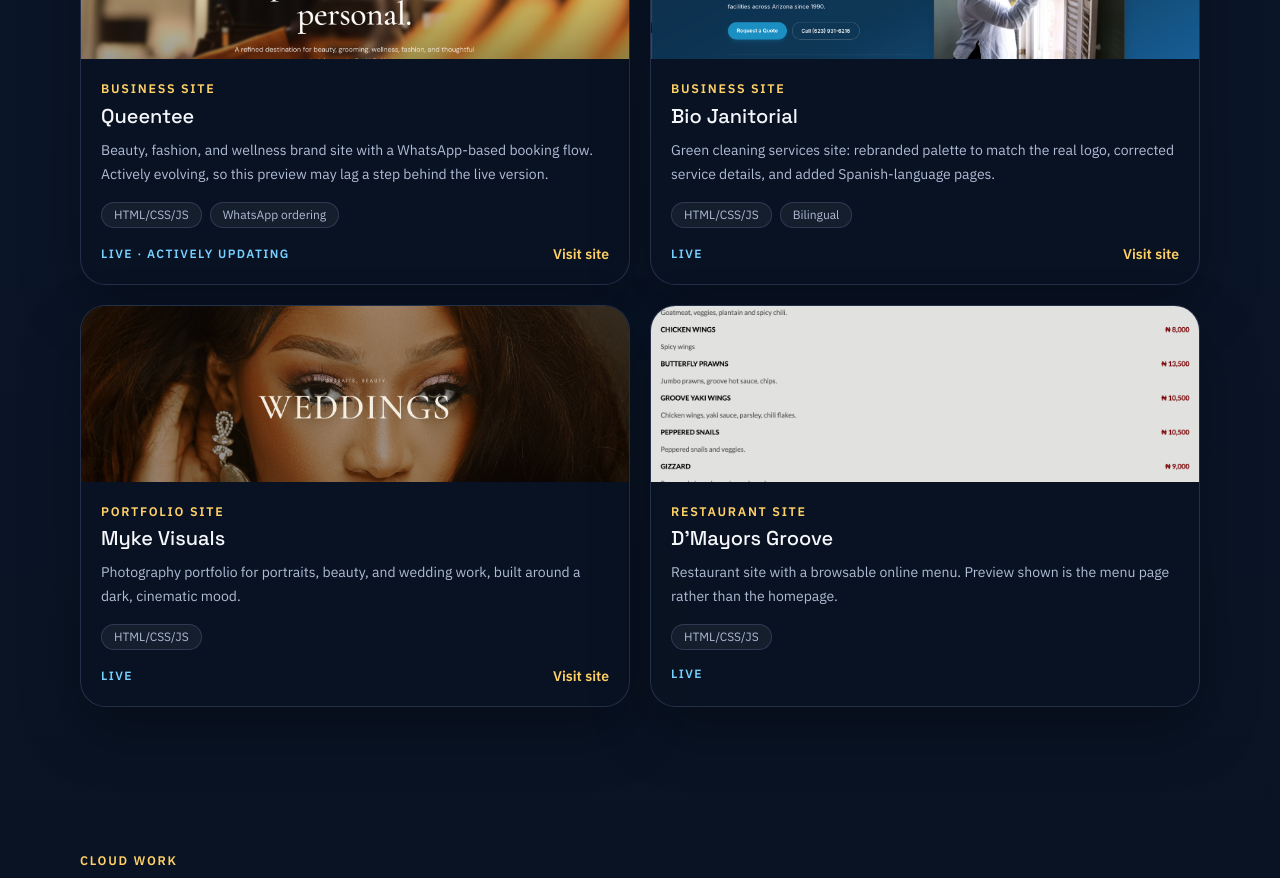
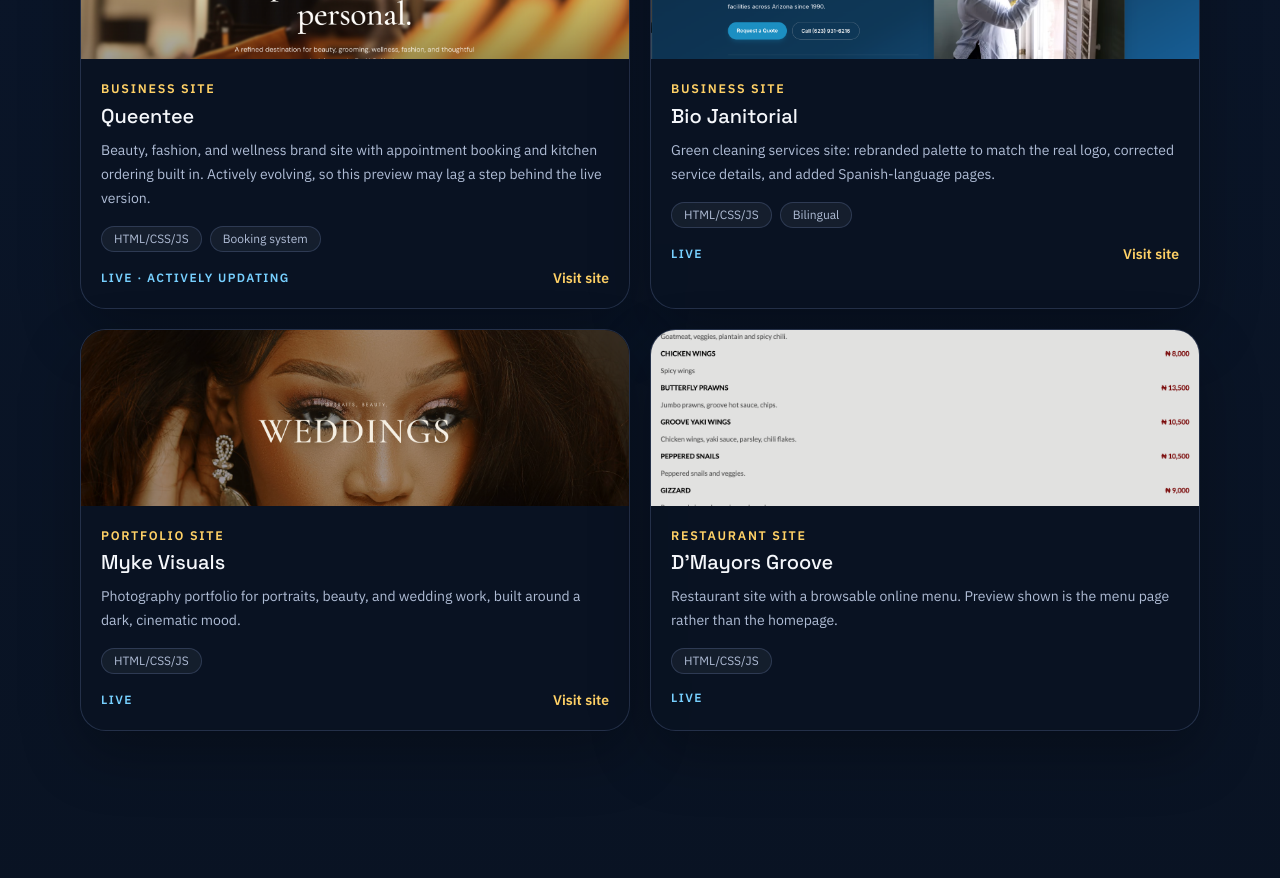
Before and after one commit to Evee2/eve.init, a React (Vite) app: page / in a window 1280 px wide. Shown: the part 2200-3078 px from the top of the page. Built offline with nearby package versions, Linux system fonts and the light colour scheme.

Commit message:
content: update Queentee description to reflect booking/kitchen ordering

```diff
--- a/src/data/projects.js
+++ b/src/data/projects.js
@@ -32,8 +32,8 @@
     name: 'Queentee',
     type: 'Business site',
     description:
-      'Beauty, fashion, and wellness brand site with a WhatsApp-based booking flow. Actively evolving, so this preview may lag a step behind the live version.',
-    tags: ['HTML/CSS/JS', 'WhatsApp ordering'],
+      'Beauty, fashion, and wellness brand site with appointment booking and kitchen ordering built in. Actively evolving, so this preview may lag a step behind the live version.',
+    tags: ['HTML/CSS/JS', 'Booking system'],
     image: '/media/queentee.png',
     liveUrl: 'https://queentee-abj.netlify.app',
     status: 'Live · actively updating',
```
